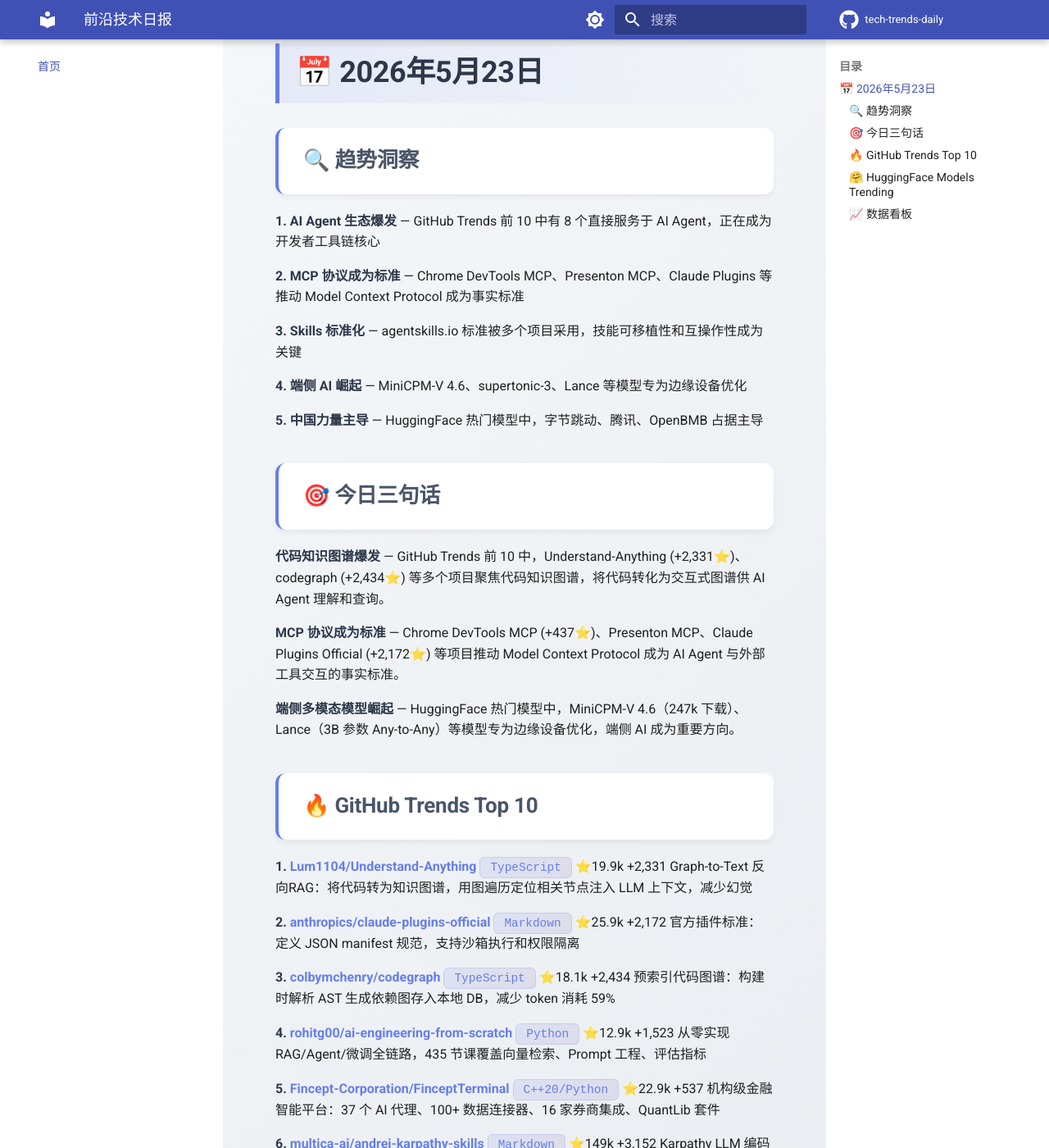
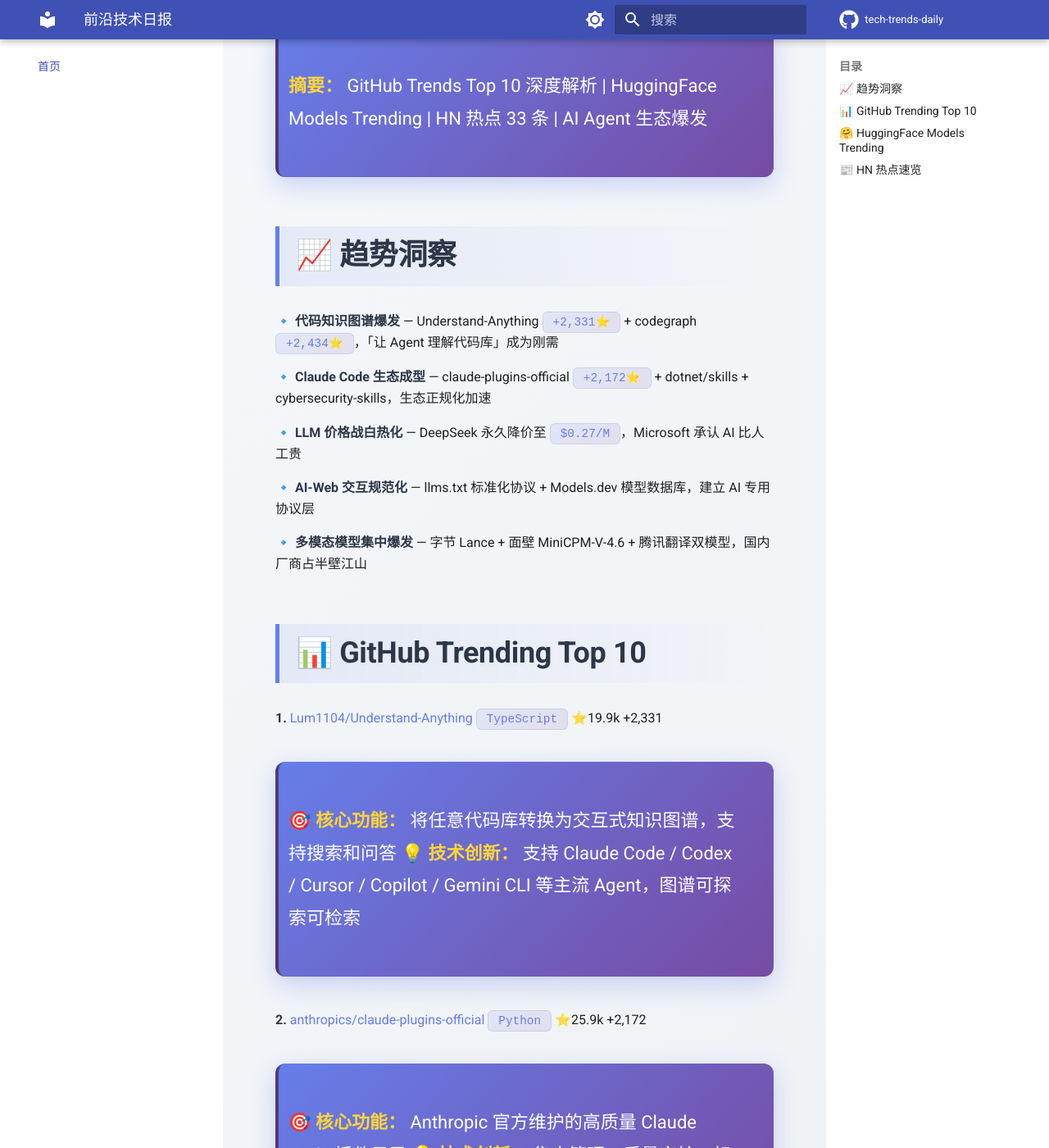
Before and after one commit to Tingelam/tech-trends-daily, an MkDocs documentation site: the page built from docs/index.md, in a window 1280 px wide and 1400 px high, scrolled down 263 px. Shown: the whole window at 82% size. Built offline with MkDocs 1.6.1 and Material for MkDocs 9.7.7, drawn with Linux system fonts in a browser that asks for light colours; comment, search, counter and statistics services are not loaded; some of the changed text lies outside the part shown.

Commit message:
feat: 整合 HN 热点数据，保持 GitHub/HF 深度分析风格，首页日报统一布局

```diff
--- a/docs/daily/2026/05/2026-05-23.md
+++ b/docs/daily/2026/05/2026-05-23.md
@@ -1,6 +1,18 @@
 # 2026年5月23日 · 技术日报
 
-> **摘要：** GitHub Trends Top 10 深度解析 | HuggingFace Models Trending | AI Agent 生态爆发 | MCP 协议成为标准
+> **摘要：** GitHub Trends Top 10 深度解析 | HuggingFace Models Trending | HN 热点 33 条 | AI Agent 生态爆发
+
+## 📈 趋势洞察
+
+🔹 **代码知识图谱爆发** — Understand-Anything `+2,331⭐` + codegraph `+2,434⭐`，「让 Agent 理解代码库」成为刚需
+
+🔹 **Claude Code 生态成型** — claude-plugins-official `+2,172⭐` + dotnet/skills + cybersecurity-skills，生态正规化加速
+
+🔹 **LLM 价格战白热化** — DeepSeek 永久降价至 `$0.27/M`，Microsoft 承认 AI 比人工贵
+
+🔹 **AI-Web 交互规范化** — llms.txt 标准化协议 + Models.dev 模型数据库，建立 AI 专用协议层
+
+🔹 **多模态模型集中爆发** — 字节 Lance + 面壁 MiniCPM-V-4.6 + 腾讯翻译双模型，国内厂商占半壁江山
 
 ## 📊 GitHub Trends Top 10（深度分析）
 
@@ -128,6 +140,7 @@
 - **Docker 一键部署**：支持 GPU 加速的本地模型运行
 - **完全开源 Apache 2.0**：无 SaaS 锁定，无强制订阅，完全控制模型和数据
 
+
 ## 🤗 HuggingFace Models Trending
 
 ### 1. [bytedance-research/Lance](https://huggingface.co/bytedance-research/Lance) ⭐673
@@ -184,32 +197,62 @@
 - 支持单图、多图和视频理解
 - **最适合边缘部署**的多模态模型，可在手机等移动设备上运行
 
-## 🔍 趋势洞察
 
-### GitHub Trends 观察
 
-1. **AI Agent 生态爆发**：10 个项目中有 8 个直接服务于 AI 代理/编码助手，反映出 AI 代理正在成为开发者工具链的核心。
+## 🧠 AI / LLM 生态
 
-2. **MCP 协议成为标准**：Chrome DevTools MCP、Presenton MCP、CodeGraph MCP 等多个项目采用 Model Context Protocol，正在成为 AI 代理与外部工具交互的事实标准。
+**1.** [llms.txt：AI 爬虫访问 Web 资源标准化协议](https://annas-archive.gl/blog/llms-txt.html) `HN 747pts` · 今日最高
+> Anna's Archive 发布针对 LLM 的访问规范，定义 AI 爬虫如何正确抓取 Web 资源。**AI-Web 交互标准化里程碑。**
 
-3. **Skills/Plugins 标准化**：agentskills.io 标准被多个项目采用（dotnet/skills、Anthropic-Cybersecurity-Skills），技能的可移植性和互操作性成为关键。
+**2.** [Project Glasswing：Anthropic AI 安全研究新方向](https://www.anthropic.com/research/glasswing-initial-update) `HN 474pts / 284评论`
+> Anthropic 安全研究项目初步进展，聚焦 AI 系统可控性和可解释性。**可能影响下一代 Claude 安全架构设计。**
 
-4. **本地优先 vs 云服务**：CodeGraph（100% 本地）、Presenton（自托管优先）、FinceptTerminal（原生桌面）等项目强调数据隐私和自主控制。
+**3.** [DeepSeek V4 Pro 永久降价](https://api-docs.deepseek.com/quick_start/pricing) `HN 407pts / 237评论`
+> 输入 `$0.27/M`，输出 `$1.1/M`，显著低于 GPT-4o 和 Claude 3.5。**LLM API 价格战白热化。**
 
-5. **专业化垂直领域**：金融（FinceptTerminal）、安全（Anthropic-Cybersecurity-Skills）、.NET 开发（dotnet/skills）等垂直领域的 AI 技能库正在涌现。
+**4.** [Microsoft 收紧 Claude Code 许可](https://www.theverge.com/tech/930447/microsoft-claude-code-discontinued-notepad) `HN 366pts / 331评论`
+> 微软逐步停止对 Claude Code 的许可证支持，限制竞争对手 AI 产品集成。**大厂 AI 工具链竞争加剧。**
 
-### HuggingFace Models 观察
+**5.** [Microsoft 承认 AI 比人工更贵](https://fortune.com/2026/05/22/microsoft-ai-cost-problem-tokens-agents/) `HN 209pts`
+> 微软内部报告：AI 运营成本高于人工，瓶颈在 token 消耗、推理成本。**AI 落地成本问题浮出水面。**
 
-1. **统一多模态架构**：Lance 以 3B 参数实现 Any-to-Any 多模态能力，展示统一架构的巨大潜力。
+## 🔧 开发者工具
 
-2. **端侧部署优化**：supertonic-3（TTS）、MiniCPM-V 4.6（多模态）等模型专为边缘设备优化，端侧 AI 成为重要方向。
+**1.** [yt-dlp 宣布 Bun 支持弃用](https://github.com/yt-dlp/yt-dlp/issues/16766) `HN 520pts / 542评论` · 评论最多
+> Bun Node.js 兼容性不完整导致部分功能失效。**JS 运行时生态碎片化问题凸显。**
 
-3. **高效翻译模型**：腾讯 Hy-MT2 系列（Dense + MoE）在 36 语言翻译上表现出色，MoE 架构在翻译领域开始应用。
+**2.** [BambuStudio 违反 PrusaSlicer AGPL 许可](https://xcancel.com/josefprusa/status/2054602354851254330) `HN 241pts / 88评论`
+> BambuStudio fork PrusaSlicer 后未遵守 AGPL 开源义务。**开源许可证合规问题引发热议。**
 
-4. **中国力量主导**：字节跳动、腾讯、OpenBMB 等中国机构在榜单中占据主导地位。
+**3.** [Kanbots：Kanban + Agent 并行执行](https://www.kanbots.dev/) `HN 235pts / 141评论`
+> 开源看板应用，每张卡片并行运行独立 Agent。**AI 工作流管理新范式。**
+
+**4.** [Axe：12MB 二进制替代你的 AI 框架](https://github.com/jrswab/axe) `HN 227pts`
+> Show HN：极简 AI 框架，12MB 单文件替代 LangChain 等重型框架。**轻量化 AI 工具链趋势加速。**
+
+## 🔒 隐私 / 安全
+
+- [美国研究人员面临国际合作限制](https://www.science.org/content/article/u-s-researchers-face-new-restrictions-publishing-foreign-collaborators) `HN 401pts` — 限制与外国学者合作发表，影响学术自由
+- [CISA 数据泄露](https://krebsonsecurity.com/2026/05/lawmakers-demand-answers-as-cisa-tries-to-contain-data-leak/) `HN 231pts` — 美国网络安全机构遭数据泄露
+- [Trump Mobile 暴露客户数据](https://techcrunch.com/2026/05/22/trump-mobile-confirms-it-exposed-customers-personal-data-including-phone-numbers-and-home-addresses/) `HN 249pts` — 确认泄露客户电话号码和家庭住址
+
+## 🚀 硬件 / 基础设施
+
+- [SpaceX Starship v3 成功发射](https://www.nbcnews.com/now/video/spacex-successfully-launches-prototype-of-starship-rocket-263835205505) `HN 239pts` — 第三代原型发射成功
+- [Wayland Compositor in Minecraft](https://www.daveorama.com/wayland/) `HN 242pts` — 在 Minecraft 中实现 Wayland 合成器
+
+## 💬 HN 社区热议
+
+**1.** [为何日本企业做这么多不同的事](https://davidoks.blog/p/why-japanese-companies-do-so-many) `HN 761pts / 357评论` · 今日最高分
+> 日本企业多元化经营的文化和历史根源分析。**HN 少见的商业文化深度讨论。**
+
+**2.** [给乌干达难民营寄一台笔记本](https://notesbylex.com/shipping-a-laptop-to-a-refugee-camp-in-uganda) `HN 574pts / 198评论`
+> 技术公益实践：将笔记本电脑送到非洲难民营的完整经历。**技术赋能与数字鸿沟话题。**
+
+**3.** [Paul Graham：财富税与所得税的转换](https://paulgraham.com/winc.html) `HN 188pts / 609评论` · 评论数最高
+> Paul Graham 新文讨论财富与收入税的数学关系。**609 条评论激烈辩论。**
 
 ---
 
-**数据来源：** [GitHub Trending](https://github.com/trending) · [HuggingFace Models Trending](https://huggingface.co/models?sort=trending)
-
-**更新时间：** 2026-05-23 10:30 UTC+8
+*数据来源：GitHub Trending · HuggingFace · Hacker News*
+*采集时间：2026-05-23 14:30 UTC*
--- a/docs/index.md
+++ b/docs/index.md
@@ -2,93 +2,98 @@
 title: 前沿技术日报
 ---
 
-# 🚀 前沿技术日报
+# 2026年5月23日 · 技术日报
 
-## 📅 2026年5月23日
+> **摘要：** GitHub Trends Top 10 深度解析 | HuggingFace Models Trending | HN 热点 33 条 | AI Agent 生态爆发
 
-### 🔍 趋势洞察
+## 📈 趋势洞察
 
-**1. AI Agent 生态爆发** — GitHub Trends 前 10 中有 8 个直接服务于 AI Agent，正在成为开发者工具链核心
+🔹 **代码知识图谱爆发** — Understand-Anything `+2,331⭐` + codegraph `+2,434⭐`，「让 Agent 理解代码库」成为刚需
 
-**2. MCP 协议成为标准** — Chrome DevTools MCP、Presenton MCP、Claude Plugins 等推动 Model Context Protocol 成为事实标准
+🔹 **Claude Code 生态成型** — claude-plugins-official `+2,172⭐` + dotnet/skills + cybersecurity-skills，生态正规化加速
 
-**3. Skills 标准化** — agentskills.io 标准被多个项目采用，技能可移植性和互操作性成为关键
+🔹 **LLM 价格战白热化** — DeepSeek 永久降价至 `$0.27/M`，Microsoft 承认 AI 比人工贵
 
-**4. 端侧 AI 崛起** — MiniCPM-V 4.6、supertonic-3、Lance 等模型专为边缘设备优化
+🔹 **AI-Web 交互规范化** — llms.txt 标准化协议 + Models.dev 模型数据库，建立 AI 专用协议层
 
-**5. 中国力量主导** — HuggingFace 热门模型中，字节跳动、腾讯、OpenBMB 占据主导
+🔹 **多模态模型集中爆发** — 字节 Lance + 面壁 MiniCPM-V-4.6 + 腾讯翻译双模型，国内厂商占半壁江山
 
-### 🎯 今日三句话
+## 📊 GitHub Trending Top 10
 
-**代码知识图谱爆发** — GitHub Trends 前 10 中，Understand-Anything (+2,331⭐)、codegraph (+2,434⭐) 等多个项目聚焦代码知识图谱，将代码转化为交互式图谱供 AI Agent 理解和查询。
+**1.** [Lum1104/Understand-Anything](https://github.com/Lum1104/Understand-Anything) `TypeScript` ⭐19.9k +2,331
+> 🎯 **核心功能：** 将任意代码库转换为交互式知识图谱，支持搜索和问答
+> 💡 **技术创新：** 支持 Claude Code / Codex / Cursor / Copilot / Gemini CLI 等主流 Agent，图谱可探索可检索
 
-**MCP 协议成为标准** — Chrome DevTools MCP (+437⭐)、Presenton MCP、Claude Plugins Official (+2,172⭐) 等项目推动 Model Context Protocol 成为 AI Agent 与外部工具交互的事实标准。
+**2.** [anthropics/claude-plugins-official](https://github.com/anthropics/claude-plugins-official) `Python` ⭐25.9k +2,172
+> 🎯 **核心功能：** Anthropic 官方维护的高质量 Claude Code 插件目录
+> 💡 **技术创新：** 集中管理、质量审核、标准化插件接口，推动 Claude Code 生态正规化
 
-**端侧多模态模型崛起** — HuggingFace 热门模型中，MiniCPM-V 4.6（247k 下载）、Lance（3B 参数 Any-to-Any）等模型专为边缘设备优化，端侧 AI 成为重要方向。
+**3.** [colbymchenry/codegraph](https://github.com/colbymchenry/codegraph) `TypeScript` ⭐18.1k +2,434
+> 🎯 **核心功能：** 预索引代码知识图谱，减少 token 消耗和工具调用次数
+> 💡 **技术创新：** 100% 本地运行，支持 **Hermes Agent**，预计算依赖关系加速 Agent 理解代码库
 
-### 🔥 GitHub Trends Top 10
+**4.** [rohitg00/ai-engineering-from-scratch](https://github.com/rohitg00/ai-engineering-from-scratch) `Python` ⭐12.9k +1,523
+> 🎯 **核心功能：** 从零学习 AI 工程的完整实践路径
+> 💡 **技术创新：** Learn → Build → Ship 教学理念，覆盖训练/推理/部署全链路
 
-**1. [Lum1104/Understand-Anything](https://github.com/Lum1104/Understand-Anything)** `TypeScript` ⭐19.9k +2,331
-Graph-to-Text 反向RAG：将代码转为知识图谱，用图遍历定位相关节点注入 LLM 上下文，减少幻觉
+**5.** [Fincept-Corporation/FinceptTerminal](https://github.com/Fincept-Corporation/FinceptTerminal) `Python` ⭐22.9k +537
+> 🎯 **核心功能：** 现代金融终端：市场分析、投资研究、经济数据
+> 💡 **技术创新：** 类 Bloomberg Terminal 的开源替代，交互式数据探索
 
-**2. [anthropics/claude-plugins-official](https://github.com/anthropics/claude-plugins-official)** `Markdown` ⭐25.9k +2,172
-官方插件标准：定义 JSON manifest 规范，支持沙箱执行和权限隔离
+**6.** [multica-ai/andrej-karpathy-skills](https://github.com/multica-ai/andrej-karpathy-skills) ⭐148.5k +3,152
+> 🎯 **核心功能：** 源自 Karpathy 观察的 CLAUDE.md 编码行为规范
+> 💡 **技术创新：** 单文件技能，系统化总结 LLM 编码陷阱和最佳实践，**今日暴涨最高**
 
-**3. [colbymchenry/codegraph](https://github.com/colbymchenry/codegraph)** `TypeScript` ⭐18.1k +2,434
-预索引代码图谱：构建时解析 AST 生成依赖图存入本地 DB，减少 token 消耗 59%
+**7.** [dotnet/skills](https://github.com/dotnet/skills) `C#` ⭐2.7k +262
+> 🎯 **核心功能：** 微软官方 .NET/C# AI 编码助手技能库
+> 💡 官方背书，标准化 .NET 生态 AI 辅助编码
 
-**4. [rohitg00/ai-engineering-from-scratch](https://github.com/rohitg00/ai-engineering-from-scratch)** `Python` ⭐12.9k +1,523
-从零实现 RAG/Agent/微调全链路，435 节课覆盖向量检索、Prompt 工程、评估指标
+**8.** [ChromeDevTools/chrome-devtools-mcp](https://github.com/ChromeDevTools/chrome-devtools-mcp) `TypeScript` ⭐41.2k +437
+> 🎯 **核心功能：** 为编码 Agent 提供 Chrome DevTools 调试能力
+> 💡 MCP 协议接入浏览器调试，Agent 可检查 DOM/网络/性能
 
-**5. [Fincept-Corporation/FinceptTerminal](https://github.com/Fincept-Corporation/FinceptTerminal)** `C++20/Python` ⭐22.9k +537
-机构级金融智能平台：37 个 AI 代理、100+ 数据连接器、16 家券商集成、QuantLib 套件
+**9.** [mukul975/Anthropic-Cybersecurity-Skills](https://github.com/mukul975/Anthropic-Cybersecurity-Skills) `Python` ⭐7.0k +238
+> 🎯 **核心功能：** 754 个网络安全技能，映射 5 大安全框架
+> 💡 覆盖 MITRE ATT&CK / NIST CSF 2.0 / OWASP
 
-**6. [multica-ai/andrej-karpathy-skills](https://github.com/multica-ai/andrej-karpathy-skills)** `Markdown` ⭐149k +3,152
-Karpathy LLM 编码规范：单一 CLAUDE.md 文件定义 28 条规则（先思考再编码、简洁优先、外科手术式修改、目标驱动执行）
+**10.** [presenton/presenton](https://github.com/presenton/presenton) `TypeScript` ⭐6.1k +302
+> 🎯 **核心功能：** 开源 AI PPT 生成器 + API
+> 💡 Gamma / Beautiful AI 的开源替代，支持 API 批量生成
 
-**7. [dotnet/skills](https://github.com/dotnet/skills)** `Markdown` ⭐2.7k +262
-微软官方 .NET AI 技能库：12 个专业插件，遵循 agentskills.io 标准
+## 🤗 HuggingFace Models Trending
 
-**8. [ChromeDevTools/chrome-devtools-mcp](https://github.com/ChromeDevTools/chrome-devtools-mcp)** `TypeScript` ⭐41.2k +437
-Chrome DevTools MCP：暴露 DOM/网络/性能 API 给 AI Agent，支持自动化调试和性能分析
+**1.** [bytedance-research/Lance](https://huggingface.co/bytedance-research/Lance) ❤️673
+> 🎯 **Any-to-Any 多模态** · 字节跳动新模型，支持任意模态间转换
+> 💡 冲上 Trending #1，字节在多模态方向持续发力
 
-**9. [mukul975/Anthropic-Cybersecurity-Skills](https://github.com/mukul975/Anthropic-Cybersecurity-Skills)** `Python` ⭐7k +238
-754 条网络安全技能：映射 MITRE ATT&CK/NIST CSF 2.0 等 5 大框架，支持 20+ 平台
+**2.** [Supertone/supertonic-3](https://huggingface.co/Supertone/supertonic-3) ❤️601
+> 🎯 **Text-to-Speech** · 韩国 Supertone 第三代 TTS 模型
+> 💡 下载量碾压，高质量语音合成领域热门
 
-**10. [presenton/presenton](https://github.com/presenton/presenton)** `TypeScript/Python` ⭐6.1k +302
-开源 AI 演示文稿生成器：支持多模型提供商、MCP 服务器内置、Docker 一键部署
+**3.** [tencent/Hy-MT2-1.8B](https://huggingface.co/tencent/Hy-MT2-1.8B) ❤️334
+> 🎯 **Translation** · 腾讯混元翻译模型轻量版
+> 💡 1.8B 参数实现高质量翻译，端侧部署友好
 
-### 🤗 HuggingFace Models Trending
+**4.** [tencent/Hy-MT2-30B-A3B](https://huggingface.co/tencent/Hy-MT2-30B-A3B) ❤️282
+> 🎯 **Translation** · 腾讯混元翻译模型 MoE 版（30B 总参/3B 激活）
+> 💡 MoE 架构平衡性能与推理成本
 
-**1. [bytedance-research/Lance](https://huggingface.co/bytedance-research/Lance)** ⭐673
-Any-to-Any 多模态统一模型：3B 激活参数，支持图像/视频理解、生成、编辑，128 张 A100 训练
+**5.** [openbmb/MiniCPM-V-4.6](https://huggingface.co/openbmb/MiniCPM-V-4.6) ❤️910
+> 🎯 **Image-Text-to-Text** · 面壁智能多模态模型最新迭代
+> 💡 1B 参数 + 247k 下载量，轻量多模态王者
 
-**2. [Supertone/supertonic-3](https://huggingface.co/Supertone/supertonic-3)** ⭐601
-轻量级 TTS：ONNX Runtime 端侧推理，31 种语言，适合隐私敏感场景
+## 📰 HN 热点速览
 
-**3. [tencent/Hy-MT2-1.8B](https://huggingface.co/tencent/Hy-MT2-1.8B)** ⭐335
-腾讯翻译模型：1.8B Dense 架构，36 种语言，高质量企业级翻译
+- [llms.txt：AI 爬虫访问 Web 资源标准化协议](https://annas-archive.gl/blog/llms-txt.html) `HN 747pts` — AI-Web 交互标准化里程碑
+- [为何日本企业做这么多不同的事](https://davidoks.blog/p/why-japanese-companies-do-so-many) `HN 761pts / 357评论` — 今日最高分
+- [yt-dlp 宣布 Bun 支持弃用](https://github.com/yt-dlp/yt-dlp/issues/16766) `HN 520pts / 542评论` — JS 运行时生态碎片化
+- [DeepSeek V4 Pro 永久降价](https://api-docs.deepseek.com/quick_start/pricing) `HN 407pts / 237评论` — LLM API 价格战白热化
 
-**4. [tencent/Hy-MT2-30B-A3B](https://huggingface.co/tencent/Hy-MT2-30B-A3B)** ⭐282
-腾讯翻译模型 MoE 版：30B 总参数/3B 激活，稀疏激活高效推理，36 种语言
-
-**5. [openbmb/MiniCPM-V 4.6](https://huggingface.co/openbmb/MiniCPM-V-4.6)** ⭐910
-最轻量多模态模型：SigLIP2-400M + Qwen3.5-0.8B，视觉编码计算量减少 50%，可手机运行
-
-### 📈 数据看板
-
-| 指标 | 数值 |
-|------|------|
-| GitHub 新趋势项目 | 10 个 |
-| HuggingFace 新趋势模型 | 5 个 |
-| GitHub 总 stars 增量 | +13,428 |
-| GitHub 最活跃类别 | AI Agent 生态 |
+[→ 查看完整日报（含 GitHub 深度分析 + HN 详细分类）](daily/2026/05/2026-05-23.md)
 
 ---
 
-**数据来源：** [GitHub Trending](https://github.com/trending) · [HuggingFace Models](https://huggingface.co/models?sort=trending) · **更新时间：** 2026-05-23 10:30 UTC+8
+**数据来源：** [GitHub Trending](https://github.com/trending) · [HuggingFace Models](https://huggingface.co/models?sort=trending) · [Hacker News](https://news.ycombinator.com/) · **更新时间：** 2026-05-23 14:30 UTC+8
 
-[→ 查看完整日报](daily/2026/05/2026-05-23.md)
-
-<sub>每日自动聚合 GitHub Trending · HuggingFace · Hacker News · arXiv · Product Hunt · 各大博客</sub>
+<sub>每日自动聚合 GitHub Trending · HuggingFace · Hacker News · Reddit · arXiv · Product Hunt</sub>
 <sub>[GitHub 仓库](https://github.com/Tingelam/tech-trends-daily) · [问题反馈](https://github.com/Tingelam/tech-trends-daily/issues)</sub>
```
